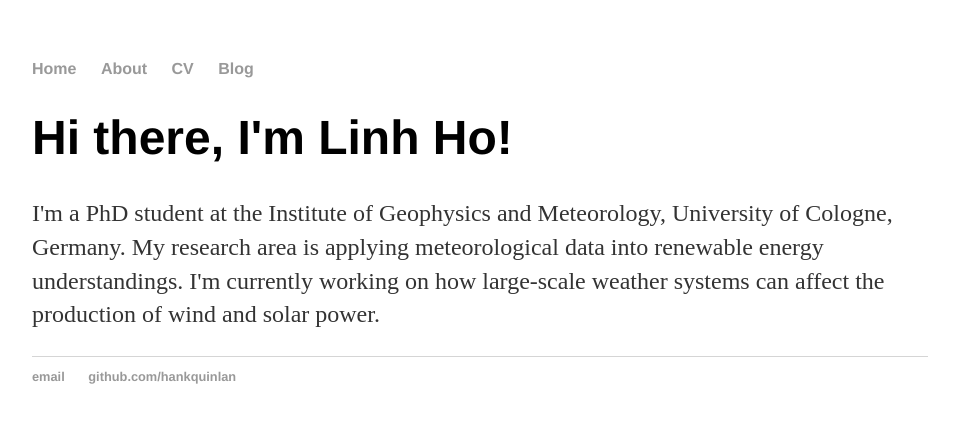
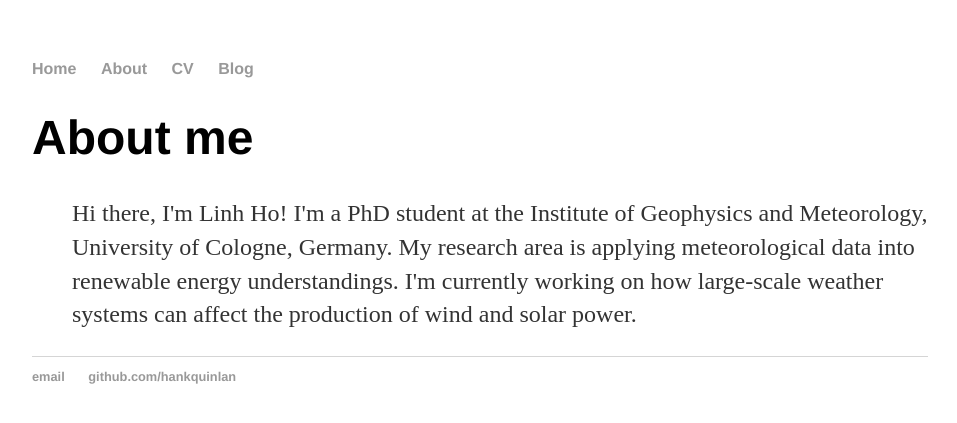
Before and after one commit to LinhHo/linhho.github.io, a Jekyll site: the page built from about/index.html, in a window 1280 px wide. Shown: the top 423 px of the page, without its empty margins (160-1117 px from the left). Built offline with Jekyll 4.4.1, drawn with Linux system fonts in a browser that asks for light colours.

Commit message:
Update index.html

```diff
--- a/about/index.html
+++ b/about/index.html
@@ -2,6 +2,8 @@
 layout: default
 title: About me
 ---
-<div class="blurb">
-	<h1>Hi there, I'm Linh Ho!</h1>
-	<p>I'm a PhD student at the Institute of Geophysics and Meteorology, University of Cologne, Germany. My research area is applying meteorological data into renewable energy understandings. I'm currently working on how large-scale weather systems can affect the production of wind and solar power.
+	<h1>{{ page.title }}</h1>
+	<ul class="blurb">
+		<p>Hi there, I'm Linh Ho!
+		I'm a PhD student at the Institute of Geophysics and Meteorology, University of Cologne, Germany. My research area is applying meteorological data into renewable energy understandings. I'm currently working on how large-scale weather systems can affect the production of wind and solar power.
+	</ul>
```
